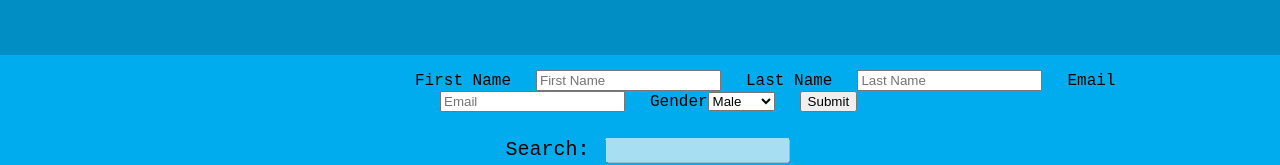
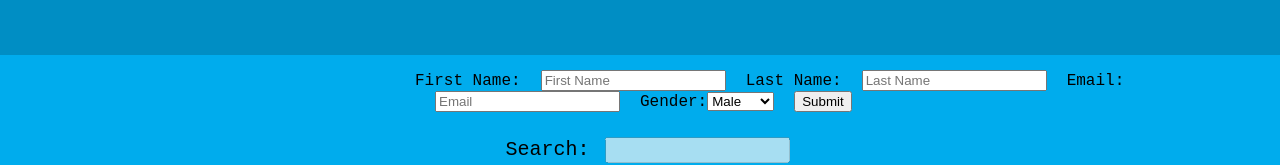
Before and after one commit to djole1998/ReactProject04, a React (Create React App) app: page / in a window 1280 px wide. Shown: the part 145-310 px from the top of the page. Built offline with nearby package versions, Linux system fonts and the light colour scheme.

Commit message:
add user form

```diff
--- a/src/ContactsList/Contact/Contact.css
+++ b/src/ContactsList/Contact/Contact.css
@@ -29,7 +29,7 @@ button{
     padding: 15px;
 }
 .addUserForm input {
-    margin: 0 25px;
+    margin: 0 20px;
 }
 
 .search {
--- a/src/ContactsList/ContactsList.js
+++ b/src/ContactsList/ContactsList.js
@@ -73,7 +73,7 @@ class ContactsList extends Component {
 
     submitForm(event) {
         this.props.contacts.push({
-            "id": Math.random(),
+            "id": Math.random() * 10,
             "first_name": event.target[0].value,
             "last_name": event.target[1].value,
             "email": event.target[2].value,
@@ -81,6 +81,7 @@ class ContactsList extends Component {
         });
         event.preventDefault();
         this.showUsers();
+        console.log(this.props.contacts);
     }
 
     render() {
@@ -94,10 +95,10 @@ class ContactsList extends Component {
         return (
             <div>
                 <form className="addUserForm" onSubmit={this.submitForm.bind(this)}>
-                    <label>First Name</label><input id='name' type='text' placeholder='First Name'/>
-                    <label>Last Name</label><input id='lastName' type='text' placeholder='Last Name'/>
-                    <label>Email</label><input id='email' type='email' placeholder='Email'/>
-                    <label>Gender</label>
+                    <label>First Name:</label><input id='name' type='text' placeholder='First Name' required/>
+                    <label>Last Name:</label><input id='lastName' type='text' placeholder='Last Name' required/>
+                    <label>Email:</label><input id='email' type='email' placeholder='Email' required/>
+                    <label>Gender:</label>
                     <select>
                         <option value="Male">Male</option>
                         <option value="Female">Female</option>
```
